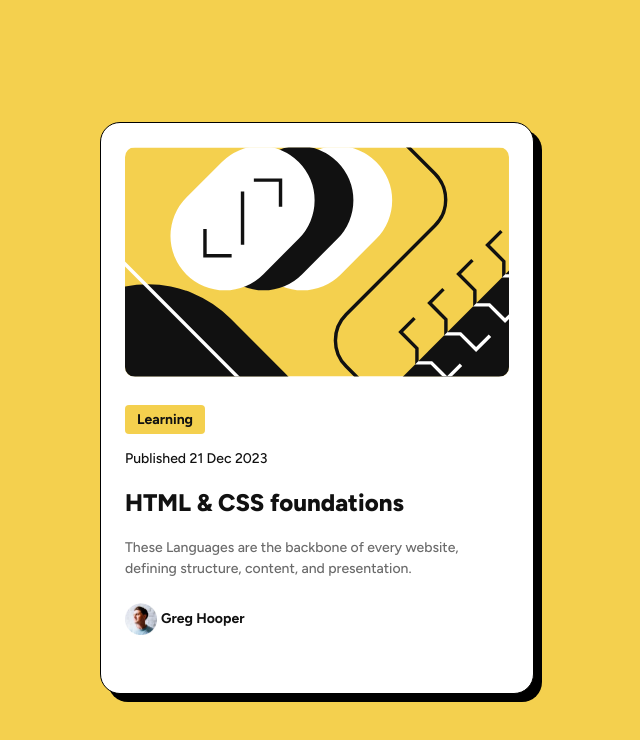
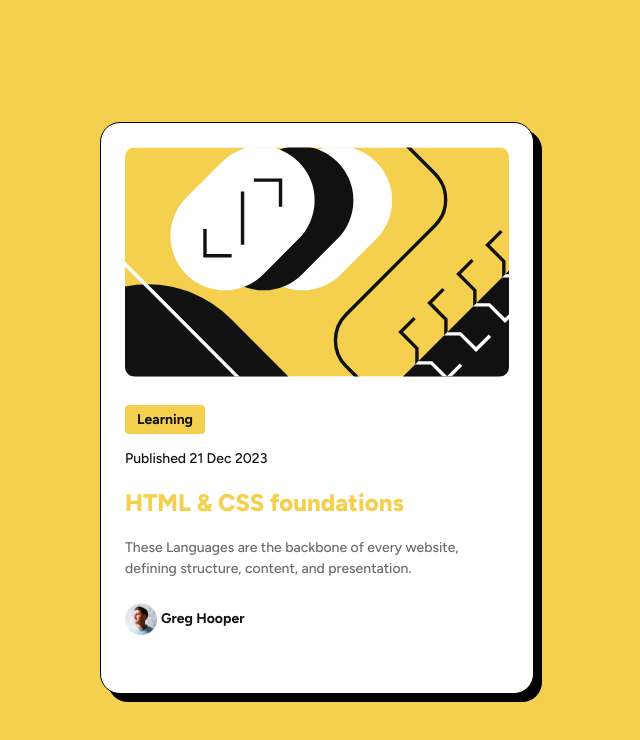
Before and after one commit to LDZM341/Blog-Preview-Card, a plain HTML site: page index.html in a window 1280 px wide. In both pictures the pointer is over the element "HTML & CSS foundations". Shown: the whole page, without its empty margins (323-963 px from the left). Drawn offline with Linux system fonts and the light colour scheme.

Commit message:
Added hover effect on h1

```diff
--- a/style.css
+++ b/style.css
@@ -88,3 +88,8 @@ span~p{
     line-height: 32px;
     vertical-align: top;
 }
+
+h1:hover{
+    color: #F4D04E;
+    cursor: pointer;
+}
```
